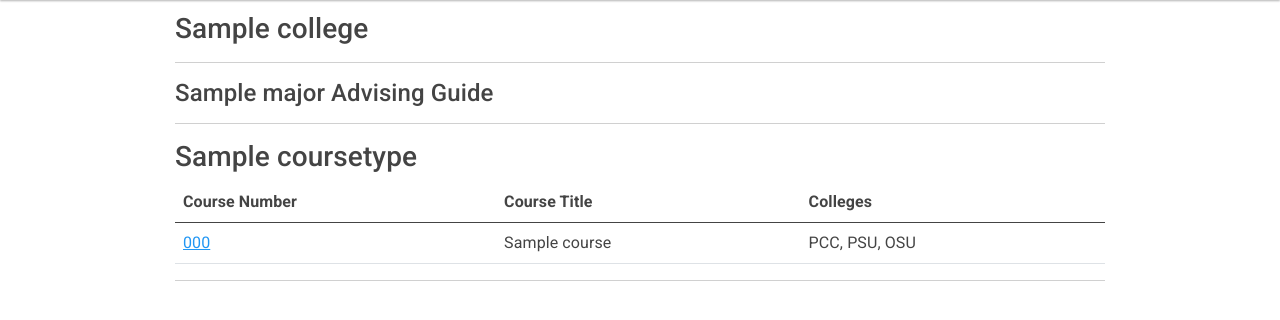
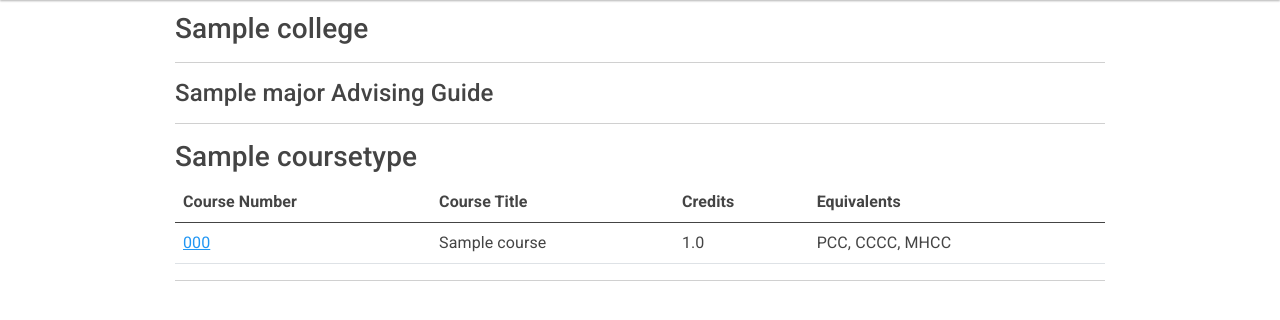
Before and after one commit to ProfessorKazarinoff/transfer, a Django app: page /majors/college_major/1/ in a window 1280 px wide. Shown: the part 88-408 px from the top of the page. Run offline with Django 3.2, Linux system fonts and the light colour scheme; tables that the repository leaves empty hold one stand-in row (values such as "Sample post"); some libraries are stand-ins or nearby versions.

Commit message:
working on college major detail pages to show courses add link to course detail page

```diff
--- a/templates/college_major_detail.html
+++ b/templates/college_major_detail.html
@@ -17,12 +17,13 @@
     <hr>
     {% for course_type in course_types %}
     <h3>{{ course_type }} </h3>
-    <table class="table">
+    <table class="table table-hover">
         <thead class="thead-light">
             <tr>
                 <th scope="col">Course Number</th>
                 <th scope="col">Course Title</th>
-                <th scope="col">Colleges</th>
+                <th scope="col">Credits</th>
+                <th scope="col">Equivalents</th>
             </tr>
         </thead>
         <tbody>
@@ -31,7 +32,8 @@
             <tr>
                 <td><a class="course-link-color" href="{% url 'course_detail' course.id %}">{{ course.number }}</a></td>
                 <td>{{ course.name }}</td>
-                <td>PCC, PSU, OSU</td>
+                <td>{{ course.credits }}</td>
+                <td>PCC, CCCC, MHCC</td>
             </tr>
             {% endif %}
             {% endfor %}
--- a/templates/course_detail.html
+++ b/templates/course_detail.html
@@ -16,7 +16,7 @@
     <p>Credits: {{ object.credits }} </p>
     <p>Prereqs: {{ object.pre_reqs }}</p>
     <hr>
-    <p>Description: {{ object.description }}</p>
+    <p>Description: {{ object.description }} <a class="course-link-color" href="{{ object.URL }}">Link</a></p>
 </div>
 
 {% endblock content %}
```
